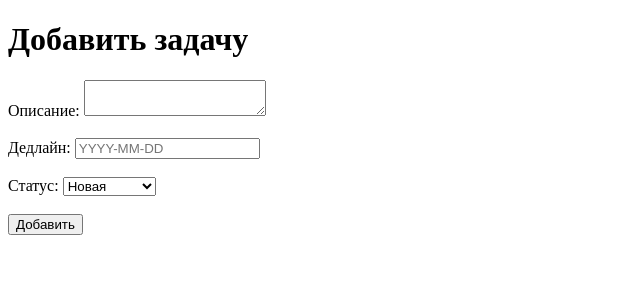
After one commit to DEMOHCHIK/homework_55_maksim_simonov, a Django app: page /add_task/ in a window 1280 px wide. The commit adds this page. Shown: the top 300 px of the page, without its empty margins (0-640 px from the left). Run offline with Django 4.2, Linux system fonts and the light colour scheme.

Commit message:
Добавил шаблон, представление + url для страницы add_task.html

```diff
--- /dev/null
+++ b/templates/add_task.html
@@ -0,0 +1,28 @@
+<!DOCTYPE html>
+<html lang="en">
+<head>
+    <meta charset="UTF-8">
+    <title>To-Do</title>
+</head>
+<body>
+    <h1>Добавить задачу</h1>
+
+    <form method="post" action="{% url 'add_task' %}">
+        {% csrf_token %}
+        <label for="description">Описание:</label>
+        <textarea name="description" required></textarea><br><br>
+
+        <label for="date">Дедлайн:</label>
+        <input type="text" name="date" placeholder="YYYY-MM-DD"><br><br>
+
+        <label for="status">Статус:</label>
+        <select name="status" required>
+            <option value="new">Новая</option>
+            <option value="in_progress">В процессе</option>
+            <option value="completed">Завершена</option>
+        </select><br><br>
+
+        <button type="submit">Добавить</button>
+    </form>
+</body>
+</html>
--- a/templates/home.html
+++ b/templates/home.html
@@ -11,7 +11,7 @@
     <h1>Welcome to To-Do List!</h1>
 
     <a href="{% url 'task_list' %}">Просмотреть список задач</a>
-{#    <br>#}
-{#    <a href="{% url 'task_create' %}">Добавить новую задачу</a>#}
+    <br>
+    <a href="{% url 'add_task' %}">Добавить новую задачу</a>
 </body>
 </html>
--- a/webapp/urls.py
+++ b/webapp/urls.py
@@ -1,9 +1,10 @@
 from django.urls import path
-from webapp.views import home, task_list, task_delete
+from webapp.views import home, task_list, task_delete, add_task
 
 
 urlpatterns = [
     path('', home),
     path('task_list/', task_list, name='task_list'),
-    path('task_delete/<int:task_id>/', task_delete, name='task_delete')
+    path('task_delete/<int:task_id>/', task_delete, name='task_delete'),
+    path('add_task/', add_task, name='add_task')
 ]
--- a/webapp/views.py
+++ b/webapp/views.py
@@ -15,6 +15,20 @@ def task_list(request):
     return render(request, 'task_list.html', {'tasks': tasks})
 
 
+def add_task(request):
+    if request.method == 'POST':
+        description = request.POST['description']
+        due_date = request.POST['date']
+        status = request.POST['status']
+
+        task = Task.objects.create(description=description, due_date=due_date, status=status)
+        task.save()
+
+        return redirect('task_list')
+    else:
+        return render(request, 'add_task.html')
+
+
 def task_delete(request, task_id):
     task = Task.objects.get(id=task_id)
     task.delete()
```
